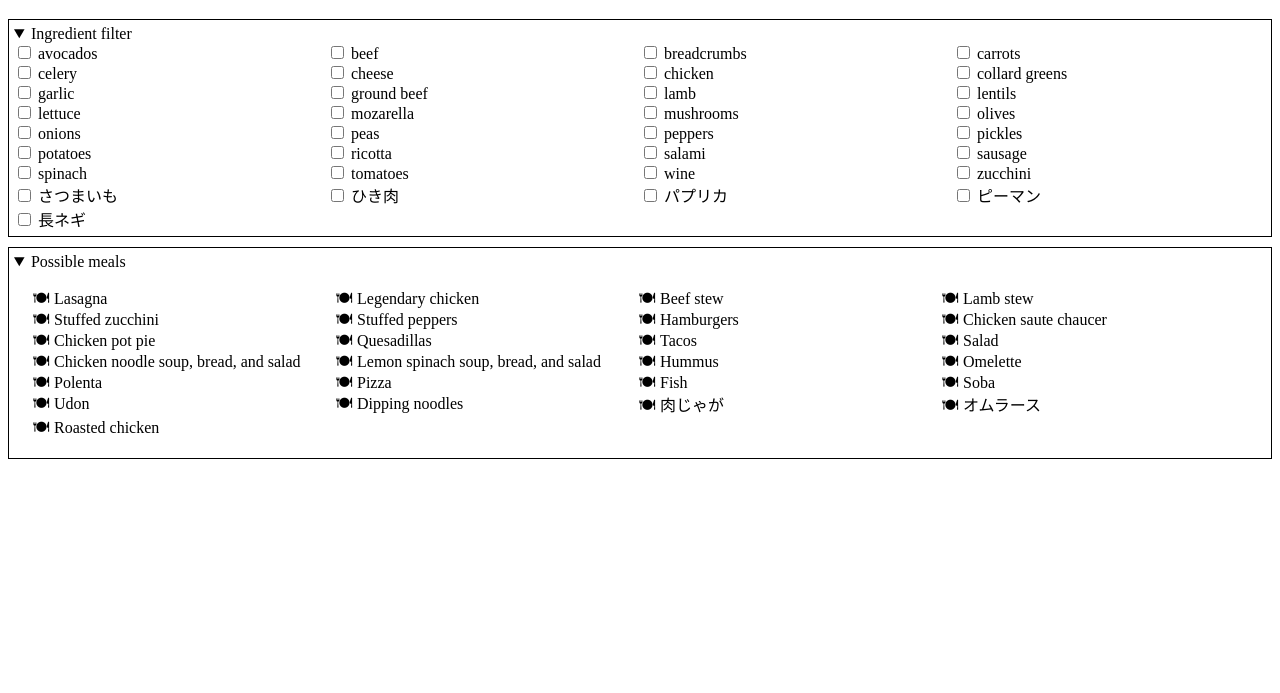
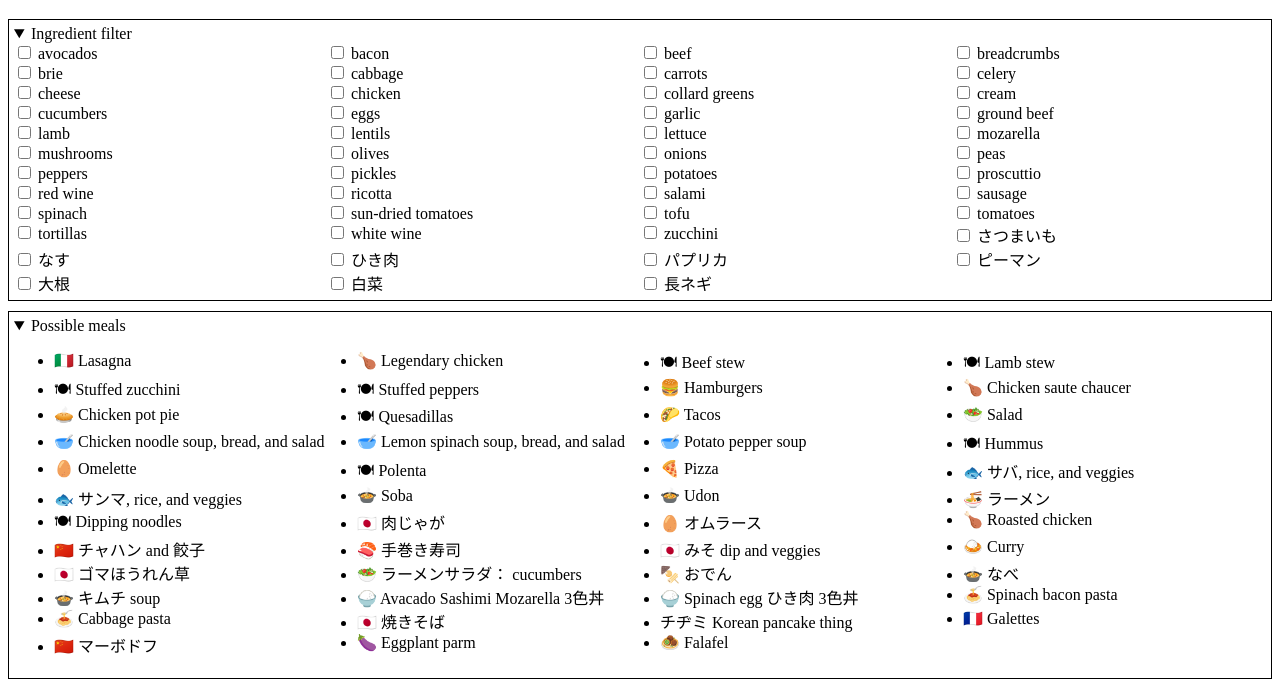
Before and after one commit to wkeese/dinner, a plain HTML site: page dinner.html in a window 1280 px wide. Shown: the part 61-754 px from the top of the page. Drawn offline with Linux system fonts and the light colour scheme.

Commit message:
more foods

```diff
--- a/dinner.html
+++ b/dinner.html
@@ -19,10 +19,6 @@
             grid-template-columns: repeat(4, minmax(100px, 1fr));
             grid-template-rows: auto [last-line];
         }
-
-        #possibleMealContainer li::marker {
-            content: "🍽 ";
-        }
     </style>
 </head>
 <body>
@@ -40,32 +36,54 @@
 
 <script>
   const mealsData = `
-        Lasagna: ground beef, mozarella, ricotta
-        Legendary chicken: chicken, potatoes, さつまいも, carrots
-        Beef stew: beef, potatoes, carrots, wine
-        Lamb stew: lamb, potatoes, carrots, wine
-        Stuffed zucchini: zucchini, sausage, tomatoes, breadcrumbs
-        Stuffed peppers: パプリカ, ひき肉, breadcrumbs
-        Hamburgers: ひき肉, tomatoes, lettuce, avocados, olives, pickles, mushrooms
-        Chicken saute chaucer: chicken, mushrooms, tomatoes, onions
-        Chicken pot pie: potatoes, celery, onions, peas, carrots
-        Quesadillas: cheese, peppers, chicken, onions
-        Tacos: ひき肉, tomatoes, avocados, cheese, olives
-        Salad: cheese, avocados, olives, tomatoes, lettuce
-        Chicken noodle soup, bread, and salad: celery, carrots, onions, lentils
-        Lemon spinach soup, bread, and salad: spinach
-        Hummus: olives
-        Omelette: mushrooms, cheese, tomatoes, パプリカ, ピーマン
-        Polenta: garlic, パプリカ, spinach, collard greens, tomatoes
-        Pizza: tomatoes, mozarella, ピーマン, salami
-        Fish
-        Soba: 長ネギ
-        Udon: 長ネギ
-        Dipping noodles
-        肉じゃが: potatoes, carrots, onions
-        オムラース
-        Roasted chicken
-      `;
+        🇮🇹 Lasagna: ground beef, mozarella, ricotta
+        🍗 Legendary chicken: chicken, potatoes, さつまいも, carrots
+        🍽 Beef stew: beef, potatoes, carrots, red wine
+        🍽 Lamb stew: lamb, potatoes, carrots, red wine
+        🍽 Stuffed zucchini: zucchini, sausage, tomatoes, breadcrumbs
+        🍽 Stuffed peppers: パプリカ, ひき肉, breadcrumbs
+        🍔 Hamburgers: ひき肉, tomatoes, lettuce, avocados, olives, pickles, mushrooms
+        🍗 Chicken saute chaucer: chicken, mushrooms, tomatoes, onions, white wine
+        🥧 Chicken pot pie: potatoes, celery, onions, peas, carrots
+        🍽 Quesadillas: cheese, peppers, chicken, onions, tortillas
+        🌮 Tacos: ひき肉, tomatoes, avocados, cheese, olives, tortillas
+        🥗 Salad: cheese, avocados, olives, tomatoes, lettuce
+        🥣 Chicken noodle soup, bread, and salad: celery, carrots, onions, lentils
+        🥣 Lemon spinach soup, bread, and salad: spinach
+        🥣 Potato pepper soup: potatoes, パプリカ, sausage, cream
+        🍽 Hummus: olives
+        🥚 Omelette: mushrooms, cheese, tomatoes, パプリカ, ピーマン
+        🍽 Polenta: garlic, パプリカ, spinach, collard greens, tomatoes
+        🍕 Pizza: tomatoes, mozarella, ピーマン, salami
+        🐟 サバ, rice, and veggies
+        🐟 サンマ, rice, and veggies
+        🍲 Soba: 長ネギ
+        🍲 Udon: 長ネギ
+        🍜 ラーメン
+        🍽 Dipping noodles
+        🇯🇵 肉じゃが: ひき肉, potatoes, carrots, onions
+        🥚 オムラース
+        🍗 Roasted chicken: chicken
+        🇨🇳 チャハン and 餃子: carrots
+        🍣 手巻き寿司: cucumbers, avocados
+        🇯🇵 みそ dip and veggies: carrots, cucumbers, 大根
+        🍛 Curry
+        🇯🇵 ゴマほうれん草: spinach
+        🥗 ラーメンサラダ： cucumbers
+        🍢 おでん
+        🍲 なべ: 白菜, mushrooms
+        🍲 キムチ soup
+        🍚 Avacado Sashimi Mozarella 3色丼: avocados, mozarella
+        🍚 Spinach egg ひき肉 3色丼: eggs, spinach, ひき肉
+        🍝 Spinach bacon pasta: spinach, bacon, sun-dried tomatoes, cream
+        🍝 Cabbage pasta: cabbage
+        🇯🇵 焼きそば: cabbage, carrots
+        チヂミ Korean pancake thing
+        🇫🇷 Galettes: brie, proscuttio, eggs, tomatoes
+        🇨🇳 マーボドフ: tofu, ひき肉
+        🍆 Eggplant parm: なす
+        🧆 Falafel
+   `;
 
   // Convert plain-text list of meals into Javascript object [ {name: "foo", ingredients: new Set(["a", "b"])}, ... ].
   const meals = mealsData.split("\n").map(line => line.trim()).filter(line => line).map(line => {
@@ -96,7 +114,7 @@
 
   // Update possible meals depending on which checkboxes are checked.
   let possibleMeals = meals;
-  document.addEventListener("change", event => {
+  document.addEventListener("change", () => {
     const selectedIngredients = new Set(Array.from(document.querySelectorAll("input:checked")).map(input => input.id))
     console.log("selected ingredients", selectedIngredients);
 
```
